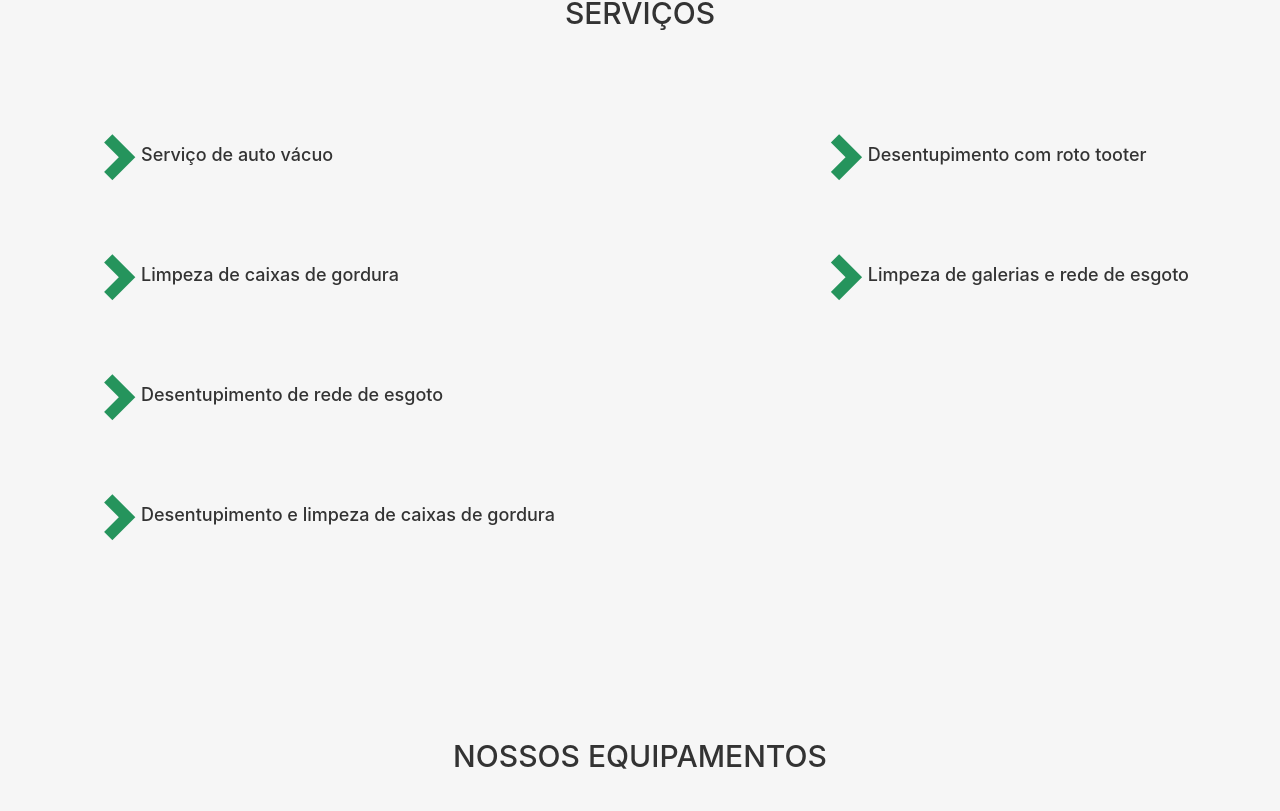
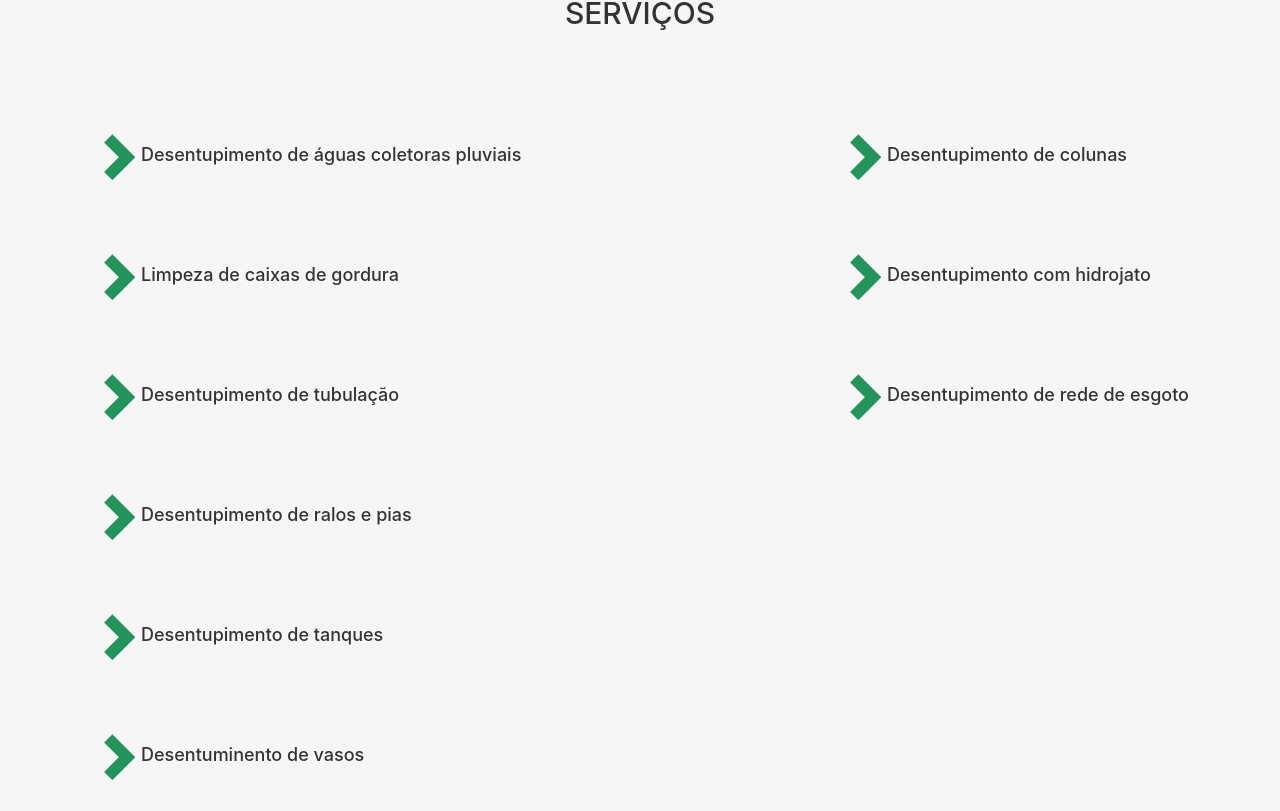
Before and after one commit to brenoc21/DesentopeSite, a React (Create React App) app: page / in a window 1280 px wide. Shown: the part 929-1740 px from the top of the page. Built offline with nearby package versions, Linux system fonts and the light colour scheme; a web font is replaced by a local one.

Commit message:
Mudança serviços

```diff
--- a/public/estilo.css
+++ b/public/estilo.css
@@ -138,7 +138,7 @@ body {
     border: 0;
     font-size: 12px !important;
     line-height: 1.42857143 !important;
-    letter-spacing: 4px;
+    letter-spacing: 1px;
     border-radius: 0;
     font-family: Montserrat, sans-serif;
 
--- a/src/componentes/contact.js
+++ b/src/componentes/contact.js
@@ -24,8 +24,9 @@ export default function ContactUs(){
                         <div className='col-sm-5'>
                             <p>Mande mensagem e responderemos dentro de 24h!</p>
                             <p><span className='glyphicon glyphicon-map-marker'></span> Fortaleza, CE</p>
-                            <p><span className='glyphicon glyphicon-phone'></span> +55 (85) 99911-5024</p>
+                            <p><span className='glyphicon glyphicon-phone'></span> +55 (85) 99932-4935</p>
                             <p><span className='glyphicon glyphicon-envelope'></span> desentopecontato@gmail.com</p>
+
                         </div>
                         <div className='col-sm-7 '>
                             <div className='row'>
--- a/src/componentes/home.js
+++ b/src/componentes/home.js
@@ -41,11 +41,15 @@ const Home = props => {
                         <div className='coluna'>
                             <div className='rowService'>
                                 <span className='glyphicon glyphicon-chevron-right logo-small'></span>
-                                <h4>Serviço de auto vácuo</h4>
+                                <h4>Desentupimento de águas coletoras pluviais</h4>
                             </div>
                             <div className='rowService'>
                                 <span className='glyphicon glyphicon-chevron-right logo-small'></span>
                                 <h4>Limpeza de caixas de gordura</h4>
+                            </div>
+                            <div className='rowService'>
+                                <span className='glyphicon glyphicon-chevron-right logo-small'></span>
+                                <h4>Desentupimento de tubulação</h4>
                             </div>
 
                         </div>
@@ -53,23 +57,33 @@ const Home = props => {
                         <div className='coluna'>
                             <div className='rowService'>
                                 <span className='glyphicon glyphicon-chevron-right logo-small'></span>
-                                <h4>Desentupimento com roto tooter</h4>
+                                <h4>Desentupimento de colunas</h4>
                             </div>
                             <div className='rowService'>
                                 <span className='glyphicon glyphicon-chevron-right logo-small'></span>
-                                <h4>Limpeza de galerias e rede de esgoto</h4>
+                                <h4>Desentupimento com hidrojato</h4>
+                            </div>
+                            <div className='rowService'>
+                                <span className='glyphicon glyphicon-chevron-right logo-small'></span>
+                                <h4>Desentupimento de rede de esgoto</h4>
                             </div>
                         </div>
                         <div className='coluna'>
                             <div className='rowService'>
                                 <span className='glyphicon glyphicon-chevron-right logo-small'></span>
-                                <h4>Desentupimento de rede de esgoto</h4>
+                                <h4>Desentupimento de ralos e pias</h4>
                             </div>
                             <div className='rowService'>
                                 <span className='glyphicon glyphicon-chevron-right logo-small'></span>
-                                <h4>Desentupimento e limpeza de caixas de gordura</h4>
+                                <h4>Desentupimento de tanques</h4>
+
+                            </div>
+                            <div className='rowService'>
+                                <span className='glyphicon glyphicon-chevron-right logo-small'></span>
+                                <h4>Desentuminento de vasos</h4>
                             </div>
                         </div>
+
 
 
 
--- a/src/componentes/navbar.js
+++ b/src/componentes/navbar.js
@@ -31,7 +31,7 @@ const Navbar = props => {
             </ul>
             <div className='logoMarca'>
                 <a href='#home'>
-                    <img src={Tamanho_certo} alt='Tamanho_certo' width='90' height='90' />
+                    <img src={Tamanho_certo} alt='Tamanho_certo' width='60' height='60' />
 
                 </a>
             </div>
```
